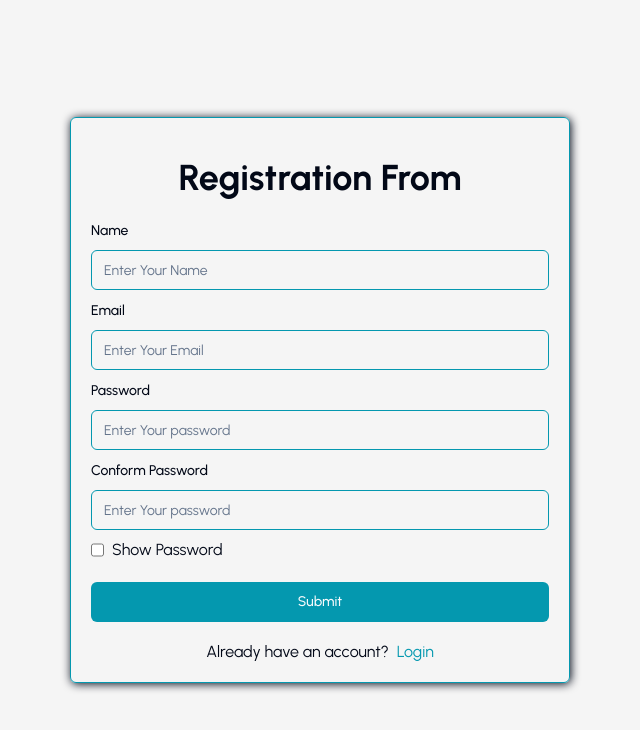
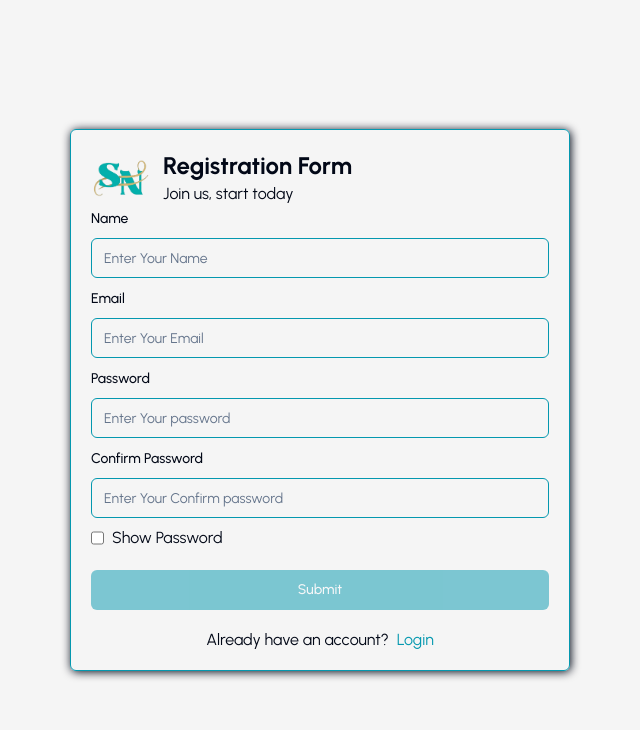
Before and after one commit to sujon-258549/next-js-mert-client, a Next.js app: page /register in a window 1280 px wide. Shown: the top 730 px of the page, without its empty margins (320-960 px from the left). Built offline with nearby package versions, Linux system fonts and the light colour scheme.

Commit message:
changed 14 files

```diff
--- a/package.json
+++ b/package.json
@@ -9,7 +9,7 @@
     "lint": "next lint"
   },
   "dependencies": {
-    "@hookform/resolvers": "^4.1.0",
+    "@hookform/resolvers": "^4.1.1",
     "@radix-ui/react-label": "^2.1.2",
     "@radix-ui/react-slot": "^1.1.2",
     "class-variance-authority": "^0.7.1",
@@ -20,6 +20,7 @@
     "react-dom": "^19.0.0",
     "react-hook-form": "^7.54.2",
     "react-icons": "^5.5.0",
+    "sonner": "^2.0.1",
     "tailwind-merge": "^3.0.1",
     "tailwindcss-animate": "^1.0.7",
     "zod": "^3.24.2"
--- a/src/app/layout.tsx
+++ b/src/app/layout.tsx
@@ -1,7 +1,7 @@
 import type { Metadata } from "next";
 import { Urbanist } from "next/font/google";
 import "./globals.css";
-
+import { Toaster } from "sonner";
 // Import the font and apply the class
 const urbanistFont = Urbanist({
   subsets: ["latin"],
@@ -20,7 +20,9 @@ export default function RootLayout({
 }>) {
   return (
     <html lang="en">
-      <body className={`${urbanistFont.className}`}>{children}</body>
+      <body className={`${urbanistFont.className}`}>
+        <Toaster /> {children}
+      </body>
     </html>
   );
 }
--- a/src/app/login/page.tsx
+++ b/src/app/login/page.tsx
@@ -1,4 +1,4 @@
-import Login from "@/components/Shared/Login";
+import Login from "@/components/Shared/login/Login";
 
 const page = () => {
   return (
--- a/src/app/register/page.tsx
+++ b/src/app/register/page.tsx
@@ -1,4 +1,4 @@
-import Register from "@/components/Shared/Register";
+import Register from "@/components/Shared/register/Register";
 
 const RegisterPage = () => {
   return (
--- a/src/components/Shared/Login.tsx
+++ b/src/components/Shared/login/Login.tsx
@@ -9,18 +9,23 @@ import {
   FormItem,
   FormLabel,
   FormMessage,
-} from "../ui/form";
-import { Input } from "../ui/input";
-import { Button } from "../ui/button";
+} from "../../ui/form";
+import { Input } from "../../ui/input";
+import { Button } from "../../ui/button";
 import { useState } from "react";
 import Link from "next/link";
+import SingleLogo from "../../utils/SingleLogo";
+import { zodResolver } from "@hookform/resolvers/zod";
+import { loginSchema } from "./login";
 
 const Login = () => {
   const [shotPassword, setShowPassword] = useState<boolean>();
-  const from = useForm();
+  const from = useForm({
+    resolver: zodResolver(loginSchema),
+  });
+  const email = from.watch("email");
   const password = from.watch("password");
-  const conformPassword = from.watch("conformPassword");
-  console.log(password, conformPassword);
+  const isDisabled = !email || !password;
   const submit: SubmitHandler<FieldValues> = (data) => {
     console.log(data);
   };
@@ -31,9 +36,15 @@ const Login = () => {
           style={{ boxShadow: "1px 1px 10px" }}
           className=" w-full md:w-[500px]  border rounded-md p-5 "
         >
-          <h1 className="text-2xl md:text-3xl font-bold text-center py-5 lg:text-4xl">
-            Login From
-          </h1>
+          <div className="flex items-center gap-3">
+            <div className="">
+              <SingleLogo />
+            </div>
+            <div className="">
+              <h1 className="text-xl font-bold lg:text-2xl">Login Form</h1>
+              <p>Welcome back</p>
+            </div>
+          </div>
           <Form {...from}>
             <form onSubmit={from.handleSubmit(submit)}>
               <div className="relative">
@@ -85,7 +96,11 @@ const Login = () => {
                 />
                 <p>{shotPassword ? "Hide Password" : "Show Password"}</p>
               </div>
-              <Button className="w-full my-5" type="submit">
+              <Button
+                disabled={isDisabled}
+                className="w-full my-5"
+                type="submit"
+              >
                 Submit
               </Button>
             </form>
--- /dev/null
+++ b/src/components/Shared/login/login.ts
@@ -0,0 +1,5 @@
+import { z } from "zod";
+export const loginSchema = z.object({
+  email: z.string().email("Invalid email address"),
+  password: z.string().min(1, "Password must be at least 1 characters"),
+});
--- a/src/components/Shared/Register.tsx
+++ b/src/components/Shared/register/Register.tsx
@@ -1,6 +1,7 @@
 /* eslint-disable @typescript-eslint/no-explicit-any */
 "use client";
 import { FieldValues, SubmitHandler, useForm } from "react-hook-form";
+
 import {
   Form,
   FormControl,
@@ -9,28 +10,51 @@ import {
   FormItem,
   FormLabel,
   FormMessage,
-} from "../ui/form";
-import { Input } from "../ui/input";
-import { Button } from "../ui/button";
+} from "../../ui/form";
+import { Input } from "../../ui/input";
+import { Button } from "../../ui/button";
 import { useState } from "react";
 import Link from "next/link";
-
+import SingleLogo from "../../utils/SingleLogo";
+import { registerSchema } from "./register.zod";
+import { zodResolver } from "@hookform/resolvers/zod";
 const Register = () => {
   const [shotPassword, setShowPassword] = useState<boolean>();
-  const from = useForm();
+  const from = useForm({
+    resolver: zodResolver(registerSchema),
+  });
+  const password = from.watch("password");
+  const conformPassword = from.watch("conformPassword");
+  const name = from.watch("name");
+  const email = from.watch("email");
   const submit: SubmitHandler<FieldValues> = (data) => {
     console.log(data);
   };
+  const isDisabled =
+    password !== conformPassword ||
+    !name ||
+    !email ||
+    !password ||
+    !conformPassword;
   return (
-    <section className=" py-5 lg:py-0 px-5">
+    <section className="px-5">
       <div className="">
         <div
           style={{ boxShadow: "1px 1px 10px" }}
           className=" w-full md:w-[500px]  border rounded-md p-5 "
         >
-          <h1 className="text-2xl md:text-3xl font-bold text-center py-5 lg:text-4xl">
-            Registration From
-          </h1>
+          <div className="flex items-center gap-3">
+            <div className="">
+              <SingleLogo />
+            </div>
+            <div className="">
+              {" "}
+              <h1 className="text-xl font-bold lg:text-2xl">
+                Registration Form
+              </h1>
+              <p>Join us, start today</p>
+            </div>
+          </div>
           <Form {...from}>
             <form onSubmit={from.handleSubmit(submit)}>
               <FormField
@@ -98,17 +122,22 @@ const Register = () => {
                 name="conformPassword"
                 render={({ field }) => (
                   <FormItem>
-                    <FormLabel>Conform Password</FormLabel>
+                    <FormLabel>Confirm Password</FormLabel>
                     <FormControl>
                       <Input
                         {...field}
                         type={shotPassword ? "text" : "password"}
-                        placeholder="Enter Your password"
+                        placeholder="Enter Your Confirm password"
                         value={field.value || ""}
                       />
                     </FormControl>
+                    {/* Display error message if passwords do not match */}
+                    {password &&
+                      conformPassword &&
+                      password !== conformPassword && (
+                        <FormMessage>Passwords do not match</FormMessage>
+                      )}
                     <FormDescription />
-                    <FormMessage />
                   </FormItem>
                 )}
               />
@@ -119,7 +148,11 @@ const Register = () => {
                 />
                 <p>{shotPassword ? "Hide Password" : "Show Password"}</p>
               </div>
-              <Button className="w-full my-5" type="submit">
+              <Button
+                disabled={isDisabled}
+                className="w-full my-5"
+                type="submit"
+              >
                 Submit
               </Button>
             </form>
--- /dev/null
+++ b/src/components/Shared/register/register.zod.ts
@@ -0,0 +1,9 @@
+import { z } from "zod";
+export const registerSchema = z.object({
+  name: z.string().min(3, "Name must be at least 3 characters"),
+  email: z.string().email("Invalid email address"),
+  password: z.string().min(6, "Password must be at least 6 characters"),
+  conformPassword: z
+    .string()
+    .min(6, "Confirm Password must be at least 6 characters"),
+});
--- /dev/null
+++ b/src/components/utils/SingleLogo.tsx
@@ -0,0 +1,12 @@
+import React from "react";
+import logo from "../../assets/logo/sn.png";
+import Image from "next/image";
+const SingleLogo = () => {
+  return (
+    <div>
+      <Image src={logo} width={60} height={40} alt="logo-Image" />
+    </div>
+  );
+};
+
+export default SingleLogo;
```
Also changed, not shown: src/assets/logo/sn.png (added), 1 other file (tests, documents, lock files or other folders).
